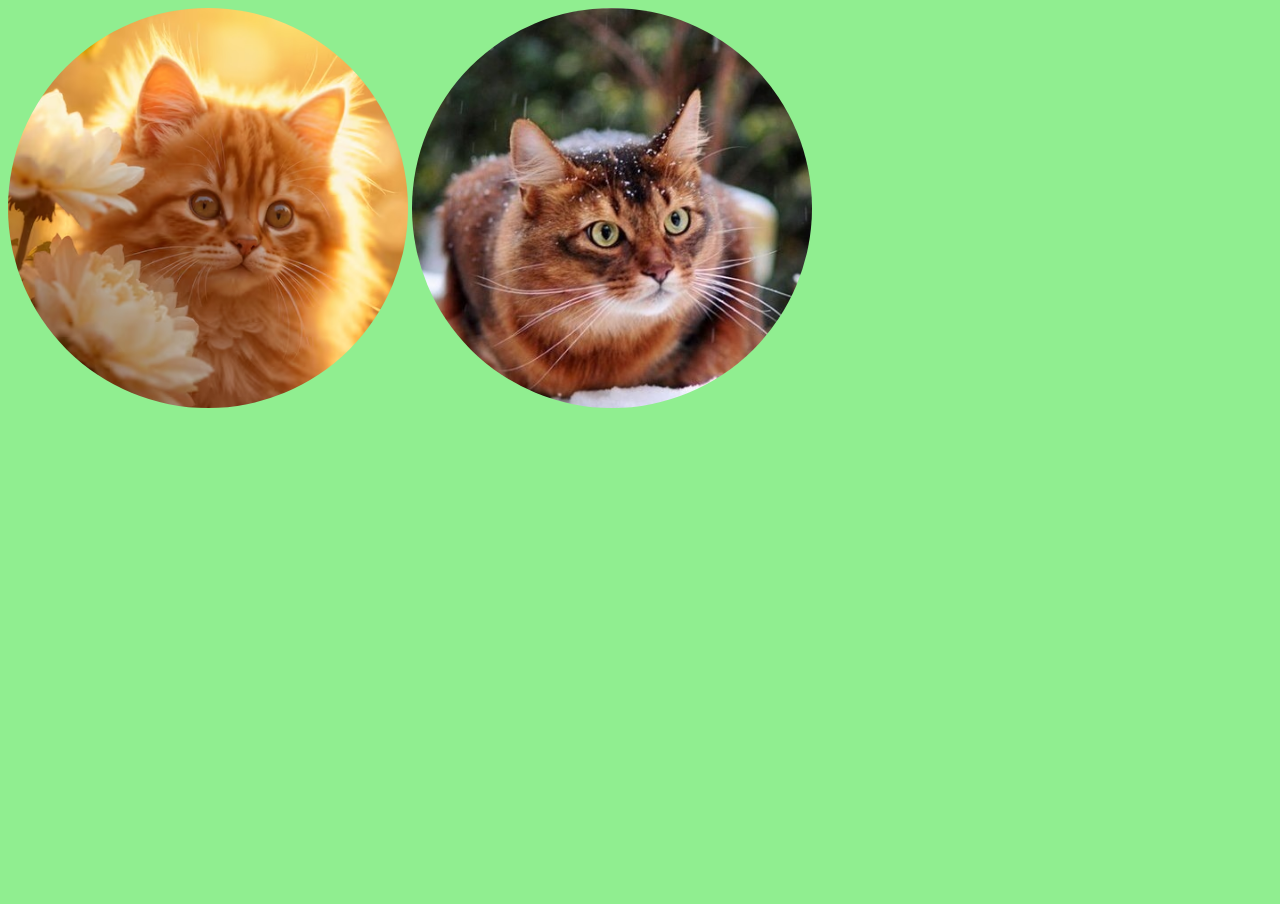
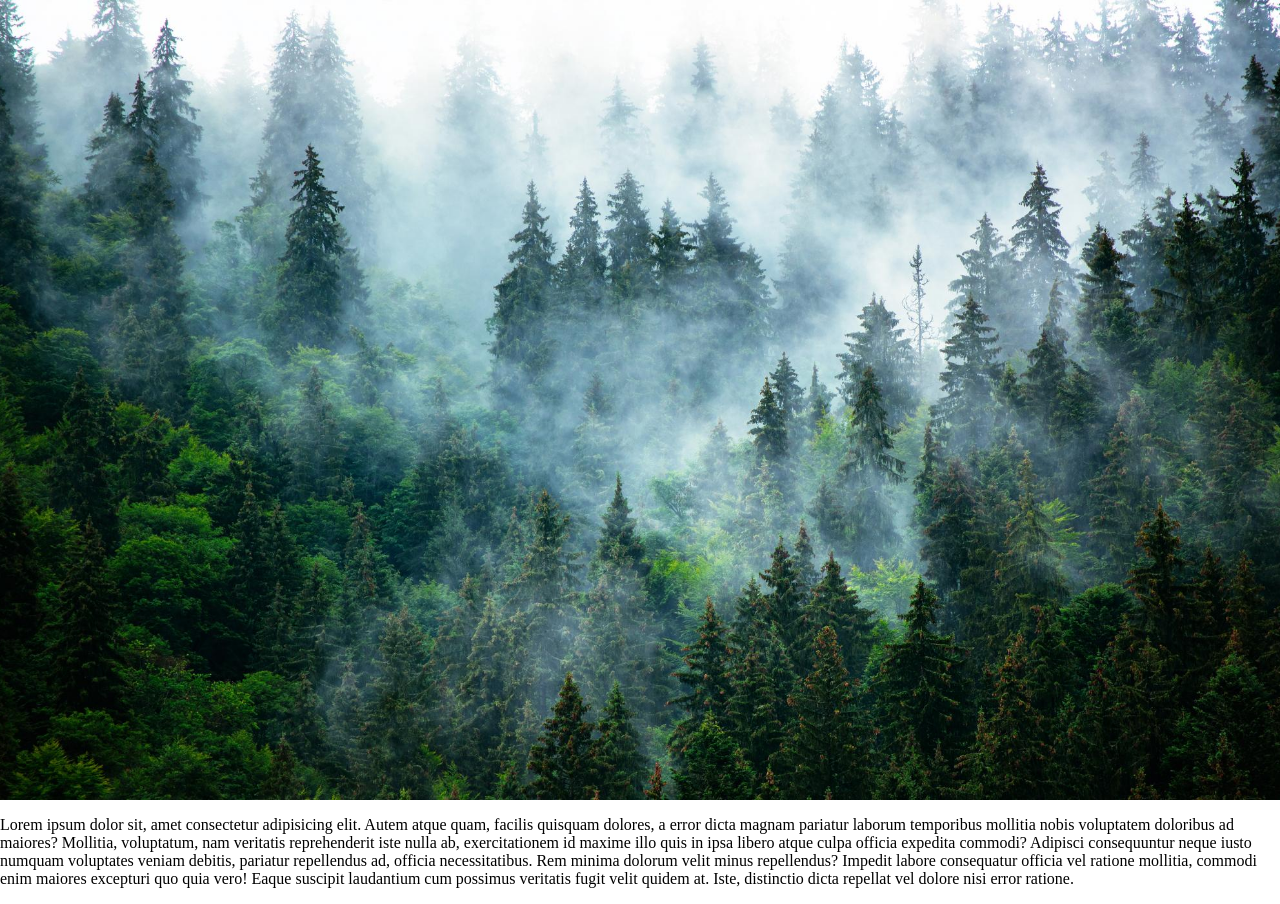
Before and after one commit to kate-miah/015, a plain HTML site: page index.html in a window 1280 px wide. Before the commit the page ends 800 px from the top, so only its background shows below. Drawn offline with Linux system fonts and the light colour scheme.

Commit message:
015-vw,vh

```diff
--- a/assets/style.css
+++ b/assets/style.css
@@ -1,19 +1,25 @@
 body {
-    background-color: lightgreen;
+    /* background-color: brown; */
+    margin: 0;
+    overflow-x: hidden;
 }
 
-img {
-    width: 400px;
-    height: 400px;
-    object-fit: cover;
-    border-radius: 50%;
 
+.container {
+    width: 100vw;
+    height: 100vh;
+    background-image: url(./20230109080744_Les_v_tumane_8454-M.jpg);
+    background-repeat: no-repeat;
+    background-size: cover;
+    background-position: center;
+    /* background-color: rgba(125, 102, 207, 0.26);
+    background-blend-mode: darken; */
 }
 
-.horizont {
-    object-position: center;
-}
 
-.vertical {
-    object-position: top;
-}
+
+/* .box {
+    width: 200px;
+    height: 200px;
+    background-color: rgb(30, 144, 255, 0.291);
+}  */
--- a/index.html
+++ b/index.html
@@ -7,8 +7,9 @@
     <link rel="stylesheet" href="./assets/style.css">
 </head>
 <body>
-    <img src="./assets/3-2151850002.jpg" class="horizont">
-    <img src="./assets/1250814s-480.jpg" class="vertical">
-
+   <div class="container">
+        <div class="box"></div>
+   </div>
+   <p>Lorem ipsum dolor sit, amet consectetur adipisicing elit. Autem atque quam, facilis quisquam dolores, a error dicta magnam pariatur laborum temporibus mollitia nobis voluptatem doloribus ad maiores? Mollitia, voluptatum, nam veritatis reprehenderit iste nulla ab, exercitationem id maxime illo quis in ipsa libero atque culpa officia expedita commodi? Adipisci consequuntur neque iusto numquam voluptates veniam debitis, pariatur repellendus ad, officia necessitatibus. Rem minima dolorum velit minus repellendus? Impedit labore consequatur officia vel ratione mollitia, commodi enim maiores excepturi quo quia vero! Eaque suscipit laudantium cum possimus veritatis fugit velit quidem at. Iste, distinctio dicta repellat vel dolore nisi error ratione.</p>
 </body>
 </html>
```
Also changed, not shown: assets/20230109080744_Les_v_tumane_8454-M.jpg (added), assets/amazon_rainforest_mist_1350x.jpg (added), assets/time-limit-5-256.png (added), 1 other file.
